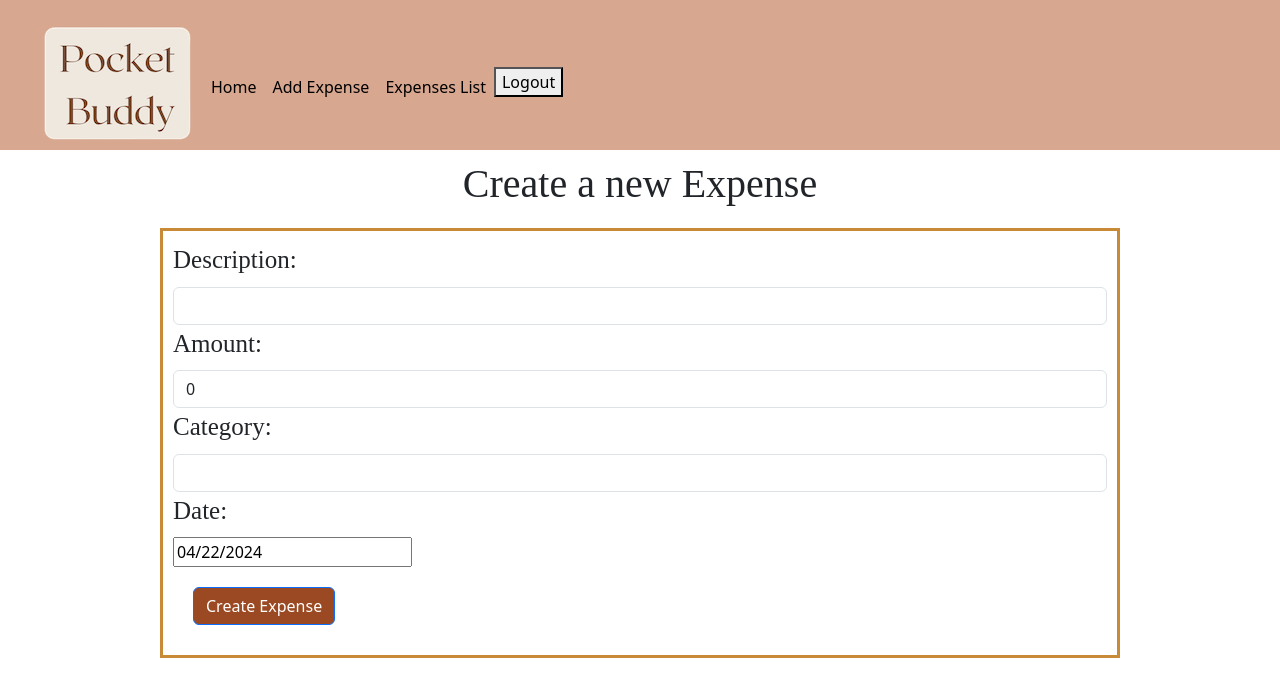
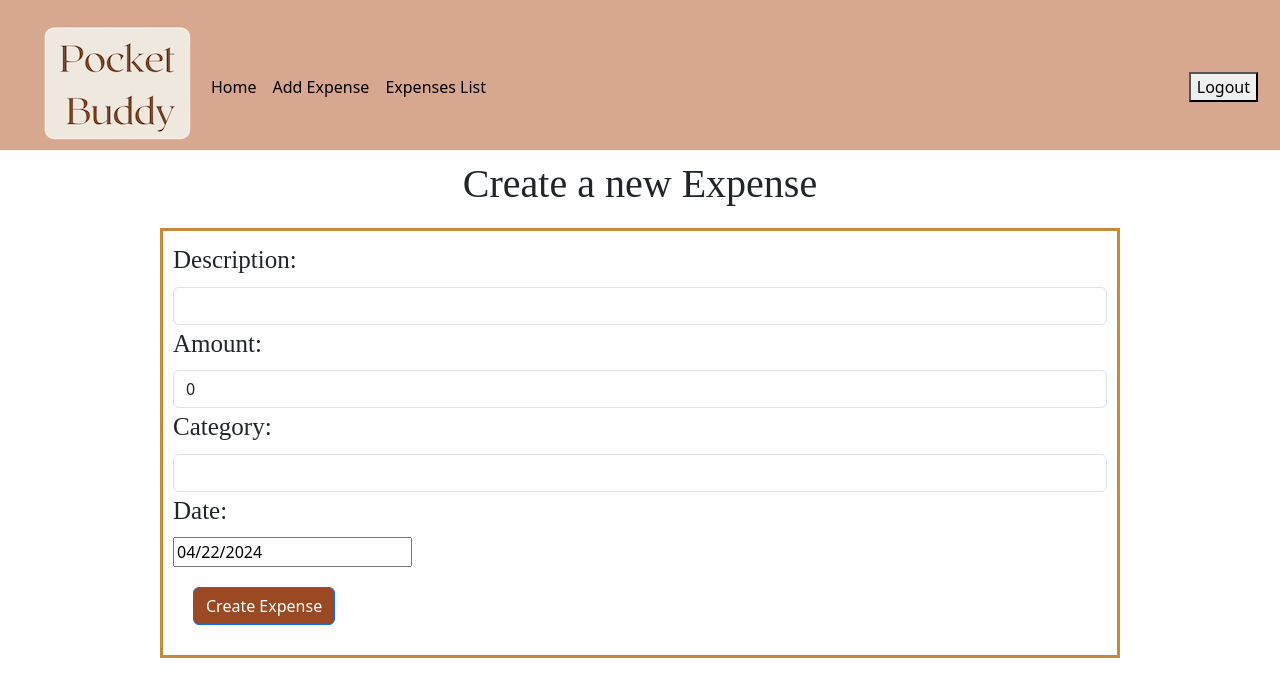
Before and after one commit to bhavana1308/expense_tracker_react, a React (Create React App) app: page /api/expense/add in a window 1280 px wide. Shown: the top 696 px of the page. Built offline with nearby package versions, Linux system fonts and the light colour scheme.

Commit message:
added logout button in navbar

```diff
--- a/src/components/Navbar.js
+++ b/src/components/Navbar.js
@@ -14,21 +14,19 @@ export default function Navbar() {
                         <span class="navbar-toggler-icon"></span>
                     </button>
                     <div class="collapse navbar-collapse" id="navbarSupportedContent">
-                        <ul class="navbar-nav me-auto mb-2 mb-lg-0">
-
-                        <li class="nav-item">
-                                <a class="nav-link active" aria-current="page" href="/api/expenses/yearly">Home</a>
+                    <ul className="navbar-nav me-auto mb-2 mb-lg-0">
+                        <li className="nav-item">
+                            <a className="nav-link active" aria-current="page" href="/api/expenses/yearly">Home</a>
                         </li>
-
-                            <li class="nav-item">
-                                <a class="nav-link active" aria-current="page" href="/api/expense/add">Add Expense</a>
+                        <li className="nav-item">
+                            <a className="nav-link active" aria-current="page" href="/api/expense/add">Add Expense</a>
                         </li>
-
-                            <li class="nav-item">
-                                <a class="nav-link active" aria-current="page" href="/api/expense/list">Expenses List</a>
+                        <li className="nav-item">
+                            <a className="nav-link active" aria-current="page" href="/api/expense/list">Expenses List</a>
                         </li>
-
-                            <li class="nav-item">
+                    </ul>
+                    <ul className="navbar-nav">
+                        <li className="nav-item ms-auto">
                             <Logout />
                         </li>
                     </ul>
```
Lines whose indentation alone changed are shown as unchanged.
